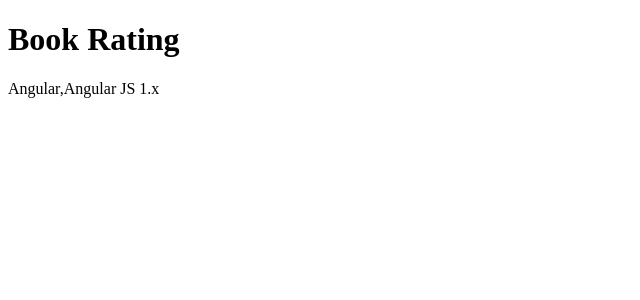
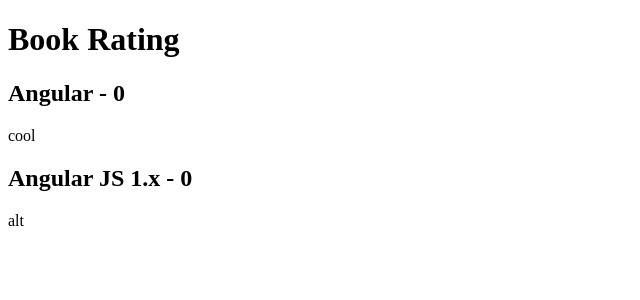
Before and after one commit to angular-schule/2017-04-angular-workshop-bonn, an Angular app in the folder book-rating/: page / in a window 1280 px wide. Shown: the top 300 px of the page, without its empty margins (0-640 px from the left). Built offline with nearby package versions, Linux system fonts and the light colour scheme.

Commit message:
book component

```diff
--- a/book-rating/src/app/app.module.ts
+++ b/book-rating/src/app/app.module.ts
@@ -6,11 +6,13 @@
 import { AppRoutingModule } from './app-routing.module';
 import { AppComponent } from './app.component';
 import { DashboardComponent } from './dashboard/dashboard.component';
+import { BookComponent } from './book/book.component';
 
 @NgModule({
   declarations: [
     AppComponent,
-    DashboardComponent
+    DashboardComponent,
+    BookComponent
   ],
   imports: [
     BrowserModule,
--- /dev/null
+++ b/book-rating/src/app/book/book.component.html
@@ -0,0 +1,2 @@
+<h2>{{ book.title }} - {{ book.rating }}</h2>
+<p>{{ book.description }}</p>
--- a/book-rating/src/app/dashboard/dashboard.component.html
+++ b/book-rating/src/app/dashboard/dashboard.component.html
@@ -1 +1,4 @@
-{{ books }}
+<cs-book
+  [book]="b"
+  *ngFor="let b of books;"
+></cs-book>
--- a/book-rating/src/app/dashboard/dashboard.component.ts
+++ b/book-rating/src/app/dashboard/dashboard.component.ts
@@ -1,4 +1,5 @@
 import { Component, OnInit } from '@angular/core';
+import { Book } from '../shared/book';
 
 @Component({
   selector: 'cs-dashboard',
@@ -6,11 +7,14 @@
   styleUrls: ['./dashboard.component.css']
 })
 export class DashboardComponent implements OnInit {
-  books: string[];
+  books: Book[];
 
   constructor() { }
 
   ngOnInit() {
-    this.books = ['Angular', 'Angular JS 1.x'];
+    this.books = [
+      new Book('000', 'Angular', 'cool'),
+      new Book('111', 'Angular JS 1.x', 'alt')
+    ]
   }
 }
```
Also changed, not shown: book-rating/src/app/book/book.component.ts (added, +12 -0 lines), book-rating/src/app/book/book.component.css (added), 1 other file (tests, documents, lock files or other folders).
